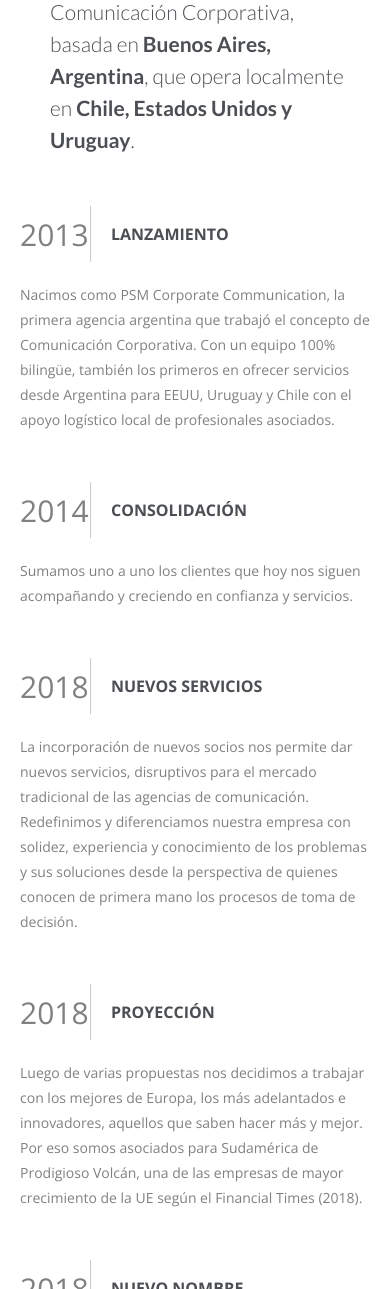
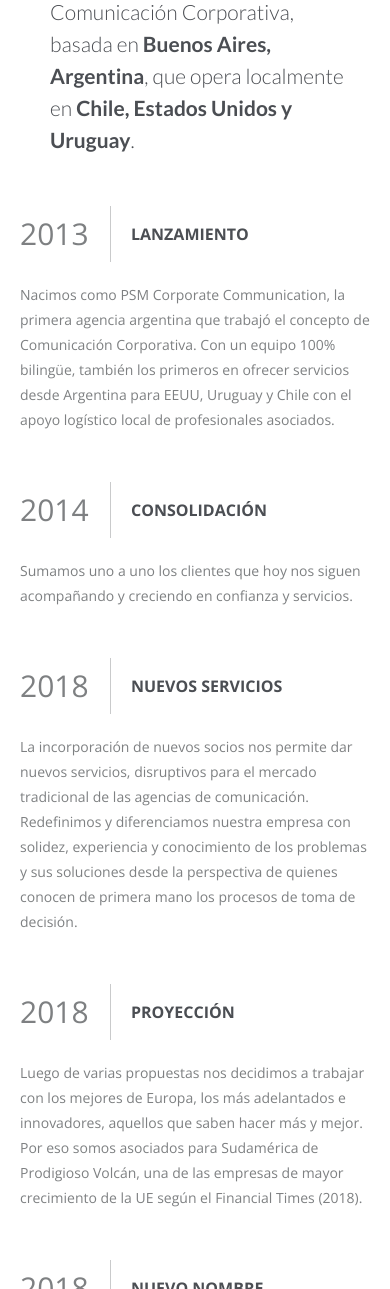
Before and after one commit to rosariosm/minerba, a PHP site: page / in a window 390 px wide. Shown: the part 5211-6500 px from the top of the page. Run offline with PHP 8.4, Linux system fonts and the light colour scheme; some libraries are stand-ins or nearby versions.

Commit message:
Add media queries to our-company

```diff
--- a/css/application.css
+++ b/css/application.css
@@ -243,6 +243,10 @@
   line-height: 1em;
 }
 
+.post-prev-date-cont{
+  top: 15px;
+}
+
 
 @media only screen and (max-width: 991px) {
     .flex-center {
@@ -357,4 +361,8 @@
   .full-height{
     min-height: initial;
   }
+
+  .blog2-post-title-cont .post-prev-title {
+    margin-left: 90px;
+  }
 }
```
